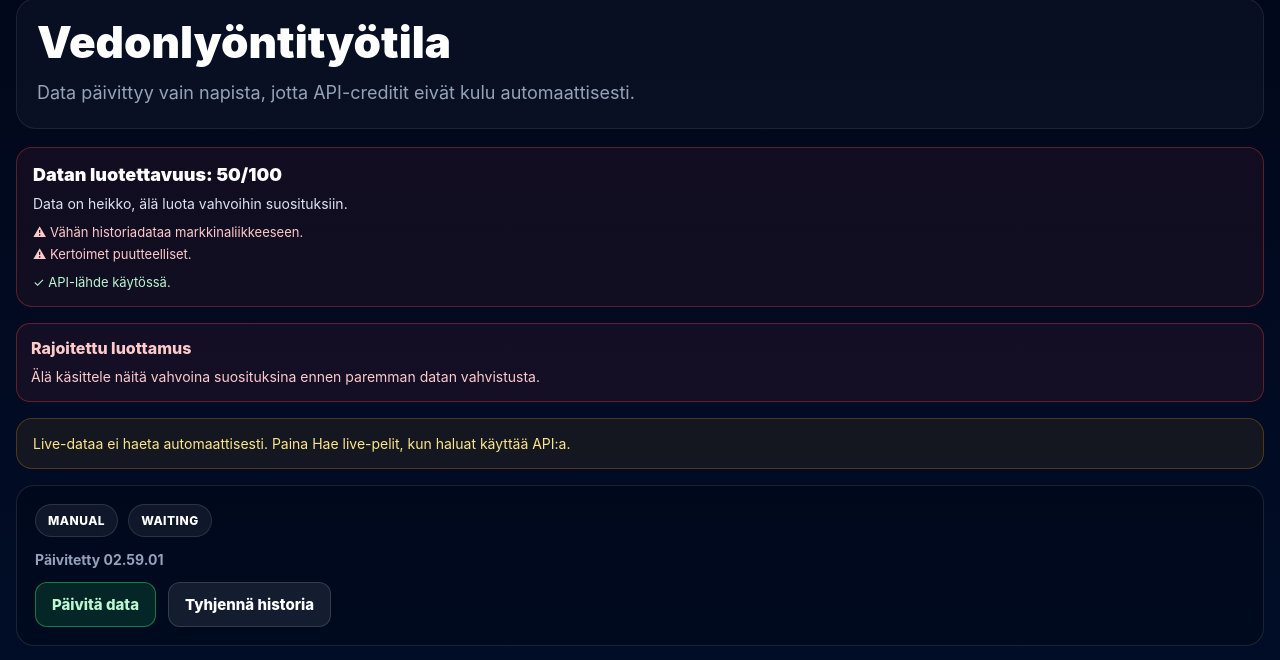
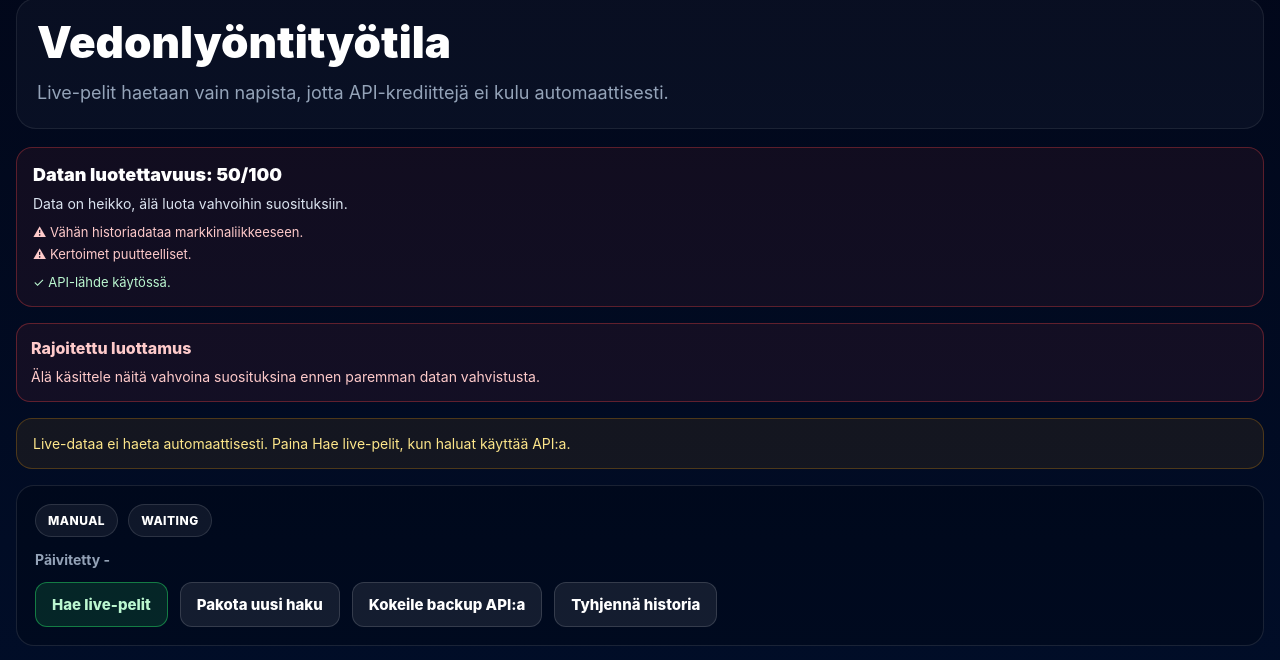
Before and after one commit to vv-glitchhub/scorecaster, a Next.js app: page /betting in a window 1280 px wide. Shown: the part 190-850 px from the top of the page. Built offline with nearby package versions, Linux system fonts and the light colour scheme; no server answers.

Commit message:
Enhance BettingWorkspaceClient with additional state and functionality

```diff
--- a/app/components/BettingWorkspaceClient.jsx
+++ b/app/components/BettingWorkspaceClient.jsx
@@ -48,9 +48,11 @@ function normalizeOddsData(data) {
   return {
     source: data?.source || "unknown",
     status: data?.status || "fresh",
+    provider: data?.provider || "",
     reason: data?.reason || "",
     cached: Boolean(data?.cached),
     cacheAgeSeconds: data?.cacheAgeSeconds ?? null,
+    quota: data?.quota || null,
     matches: matches.map((match) => ({
       ...match,
       id:
@@ -83,7 +85,7 @@ function impliedProb(odds) {
   return 1 / n;
 }
 
-function buttonStyle(variant = "default") {
+function buttonStyle(variant = "default", disabled = false) {
   const green = variant === "green";
 
   return {
@@ -96,7 +98,8 @@ function buttonStyle(variant = "default") {
     padding: "12px 16px",
     fontSize: "15px",
     fontWeight: 800,
-    cursor: "pointer",
+    cursor: disabled ? "not-allowed" : "pointer",
+    opacity: disabled ? 0.65 : 1,
   };
 }
 
@@ -120,7 +123,7 @@ export default function BettingWorkspaceClient({
   const [bankroll, setBankroll] = useState("1000");
   const [kellyFraction, setKellyFraction] = useState("0.25");
   const [isRefreshing, setIsRefreshing] = useState(false);
-  const [lastUpdatedAt, setLastUpdatedAt] = useState(Date.now());
+  const [lastUpdatedAt, setLastUpdatedAt] = useState(null);
   const [refreshError, setRefreshError] = useState("");
 
   const matches = oddsData.matches || [];
@@ -145,18 +148,26 @@ export default function BettingWorkspaceClient({
     }
   }, [matches, selectedMatch]);
 
-  const refreshOdds = useCallback(async () => {
+  const loadLiveGames = useCallback(
+    async ({ force = false, backup = false } = {}) => {
       try {
         setIsRefreshing(true);
         setRefreshError("");
 
-      const response = await fetch("/api/odds", {
+        const params = new URLSearchParams();
+        if (force) params.set("force", "1");
+        if (backup) params.set("backup", "1");
+
+        const query = params.toString();
+        const endpoint = query ? `/api/odds?${query}` : "/api/odds";
+
+        const response = await fetch(endpoint, {
           method: "GET",
           cache: "no-store",
         });
 
         if (!response.ok) {
-        throw new Error("Refresh failed");
+          throw new Error(`API error ${response.status}`);
         }
 
         const raw = await response.json();
@@ -172,16 +183,18 @@ export default function BettingWorkspaceClient({
             source: nextData.source,
           });
         }
-    } catch {
+      } catch (error) {
         setRefreshError(
           lang === "fi"
-          ? "Datan päivitys epäonnistui. Nykyinen data pidetään näkyvissä."
-          : "Data refresh failed. Current data remains visible."
+            ? `Datan haku epäonnistui: ${error.message}`
+            : `Data fetch failed: ${error.message}`
         );
       } finally {
         setIsRefreshing(false);
       }
-  }, [addSnapshot, market, lang]);
+    },
+    [addSnapshot, market, lang]
+  );
 
   useEffect(() => {
     if (matches.length > 0) {
@@ -347,8 +360,8 @@ export default function BettingWorkspaceClient({
         title={lang === "fi" ? "Vedonlyöntityötila" : "Betting Workspace"}
         subtitle={
           lang === "fi"
-            ? "Data päivittyy vain napista, jotta API-creditit eivät kulu automaattisesti."
-            : "Data updates only from the button, so API credits are not used automatically."
+            ? "Live-pelit haetaan vain napista, jotta API-krediittejä ei kulu automaattisesti."
+            : "Live games load only from the button, so API credits are not used automatically."
         }
       >
         <DataTrustPanel trust={trust} lang={lang} />
@@ -402,12 +415,16 @@ export default function BettingWorkspaceClient({
             <SourceBadge>
               {isRefreshing
                 ? lang === "fi"
-                  ? "PÄIVITTYY"
-                  : "UPDATING"
+                  ? "HAETAAN"
+                  : "LOADING"
                 : oddsData.cached
                 ? "CACHE"
-                : String(oddsData.status || "LIVE").toUpperCase()}
+                : String(oddsData.status || "WAITING").toUpperCase()}
             </SourceBadge>
+
+            {oddsData.provider ? (
+              <SourceBadge>{String(oddsData.provider).toUpperCase()}</SourceBadge>
+            ) : null}
           </div>
 
           <div
@@ -436,6 +453,21 @@ export default function BettingWorkspaceClient({
             </div>
           ) : null}
 
+          {oddsData.quota ? (
+            <div
+              style={{
+                marginTop: "10px",
+                color: "#94a3b8",
+                fontSize: "13px",
+                lineHeight: 1.5,
+              }}
+            >
+              API quota: remaining {oddsData.quota.requestsRemaining ?? "-"} / used{" "}
+              {oddsData.quota.requestsUsed ?? "-"} / last{" "}
+              {oddsData.quota.requestsLast ?? "-"}
+            </div>
+          ) : null}
+
           <div
             style={{
               marginTop: "14px",
@@ -446,17 +478,35 @@ export default function BettingWorkspaceClient({
           >
             <button
               type="button"
-              onClick={refreshOdds}
+              onClick={() => loadLiveGames({ force: false })}
               disabled={isRefreshing}
-              style={buttonStyle("green")}
+              style={buttonStyle("green", isRefreshing)}
             >
               {isRefreshing
                 ? lang === "fi"
-                  ? "Päivitetään..."
-                  : "Refreshing..."
+                  ? "Haetaan..."
+                  : "Loading..."
                 : lang === "fi"
-                ? "Päivitä data"
-                : "Refresh data"}
+                ? "Hae live-pelit"
+                : "Load live games"}
+            </button>
+
+            <button
+              type="button"
+              onClick={() => loadLiveGames({ force: true })}
+              disabled={isRefreshing}
+              style={buttonStyle("default", isRefreshing)}
+            >
+              {lang === "fi" ? "Pakota uusi haku" : "Force new fetch"}
+            </button>
+
+            <button
+              type="button"
+              onClick={() => loadLiveGames({ force: true, backup: true })}
+              disabled={isRefreshing}
+              style={buttonStyle("default", isRefreshing)}
+            >
+              {lang === "fi" ? "Kokeile backup API:a" : "Try backup API"}
             </button>
 
             <button type="button" onClick={clearHistory} style={buttonStyle()}>
@@ -495,8 +545,8 @@ export default function BettingWorkspaceClient({
                 }}
               >
                 {lang === "fi"
-                  ? "Otteluita ei ole saatavilla. Paina Päivitä data."
-                  : "No matches available. Press Refresh data."}
+                  ? "Pelejä ei ole vielä ladattu. Paina Hae live-pelit."
+                  : "Games have not been loaded yet. Press Load live games."}
               </div>
             ) : (
               <div style={{ display: "grid", gap: "10px" }}>
```
Lines whose indentation alone changed are shown as unchanged.
